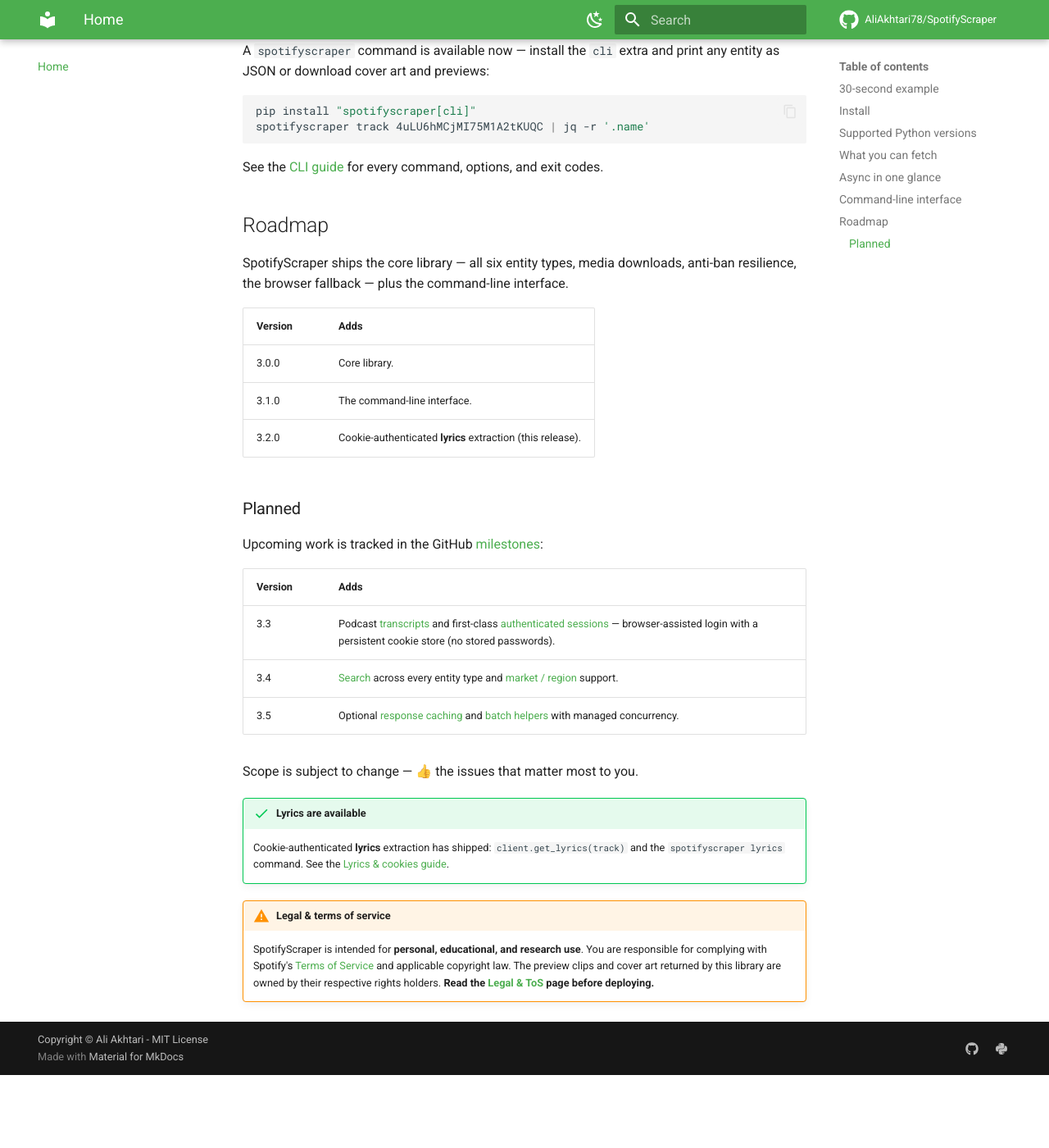
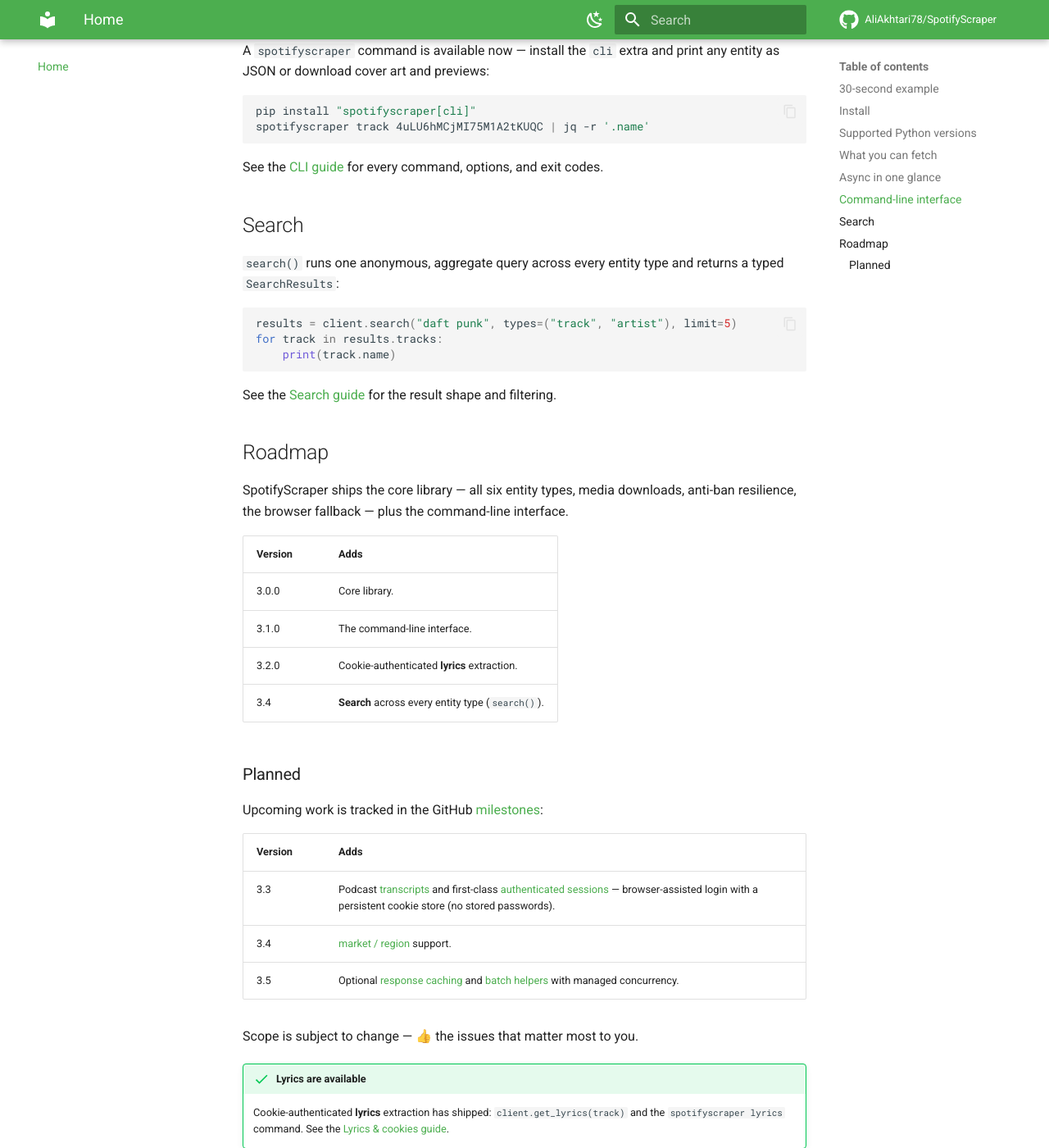
Before and after one commit to AliAkhtari78/SpotifyScraper, an MkDocs documentation site: the page built from docs/index.md, in a window 1280 px wide and 1400 px high, scrolled down 2772 px. Shown: the whole window at 82% size. Built offline with MkDocs 1.6.1 and Material for MkDocs 9.7.7, drawn with Linux system fonts in a browser that asks for light colours; comment, search, counter and statistics services are not loaded; before the commit the page ends 4083 px from its top, so only the background shows below that; some of the changed text lies outside the part shown.

Commit message:
docs: document search() across all surfaces
#135 search is documented across every surface (the code fixes shipped earlier):

- New guides/search.md (SearchResults shape, sparse hits, total semantics,
  type filtering, async) + nav entry.
- SearchResults autodoc in reference/models.md.
- README: Search section + Features bullet + roadmap (3.4 search shipped).
- docs/index.md: Search section + roadmap + success admonition.
- CHANGELOG: Unreleased "Search" entry.
- OpenSpec: record the docs + prior code fix in tasks.

Co-Authored-By: Claude Opus 4.8 (1M context) <noreply@anthropic.com>

````diff
--- a/docs/index.md
+++ b/docs/index.md
@@ -131,6 +131,19 @@ spotifyscraper track 4uLU6hMCjMI75M1A2tKUQC | jq -r '.name'
 
 See the [CLI guide](guides/cli.md) for every command, options, and exit codes.
 
+## Search
+
+`search()` runs one anonymous, aggregate query across every entity type and
+returns a typed `SearchResults`:
+
+```python
+results = client.search("daft punk", types=("track", "artist"), limit=5)
+for track in results.tracks:
+    print(track.name)
+```
+
+See the [Search guide](guides/search.md) for the result shape and filtering.
+
 ## Roadmap
 
 SpotifyScraper ships the core library — all six entity types, media downloads,
@@ -140,7 +153,8 @@ anti-ban resilience, the browser fallback — plus the command-line interface.
 |---|---|
 | 3.0.0 | Core library. |
 | 3.1.0 | The command-line interface. |
-| 3.2.0 | Cookie-authenticated **lyrics** extraction (this release). |
+| 3.2.0 | Cookie-authenticated **lyrics** extraction. |
+| 3.4 | **Search** across every entity type (`search()`). |
 
 ### Planned
 
@@ -160,6 +174,11 @@ Scope is subject to change — 👍 the issues that matter most to you.
     `client.get_lyrics(track)` and the `spotifyscraper lyrics` command. See the
     [Lyrics & cookies guide](guides/lyrics-and-cookies.md).
 
+!!! success "Search has shipped"
+    `client.search(query, types=..., limit=...)` returns a typed
+    `SearchResults` across every entity type. See the
+    [Search guide](guides/search.md).
+
 !!! warning "Legal & terms of service"
     SpotifyScraper is intended for **personal, educational, and research use**.
     You are responsible for complying with Spotify's
--- a/mkdocs.yml
+++ b/mkdocs.yml
@@ -90,6 +90,7 @@ nav:
     - Quickstart: getting-started/quickstart.md
   - Guides:
     - Entities: guides/entities.md
+    - Search: guides/search.md
     - CLI: guides/cli.md
     - Lyrics & cookies: guides/lyrics-and-cookies.md
     - Async: guides/async.md
````
Also changed, not shown: other parts of docs/index.md (+1 -1 lines), CHANGELOG.md (+10 -0 lines), README.md (+22 -1 lines), docs/guides/search.md (added, +68 -0 lines), docs/reference/models.md (+4 -0 lines), openspec/changes/add-search/tasks.md (+9 -0 lines).
